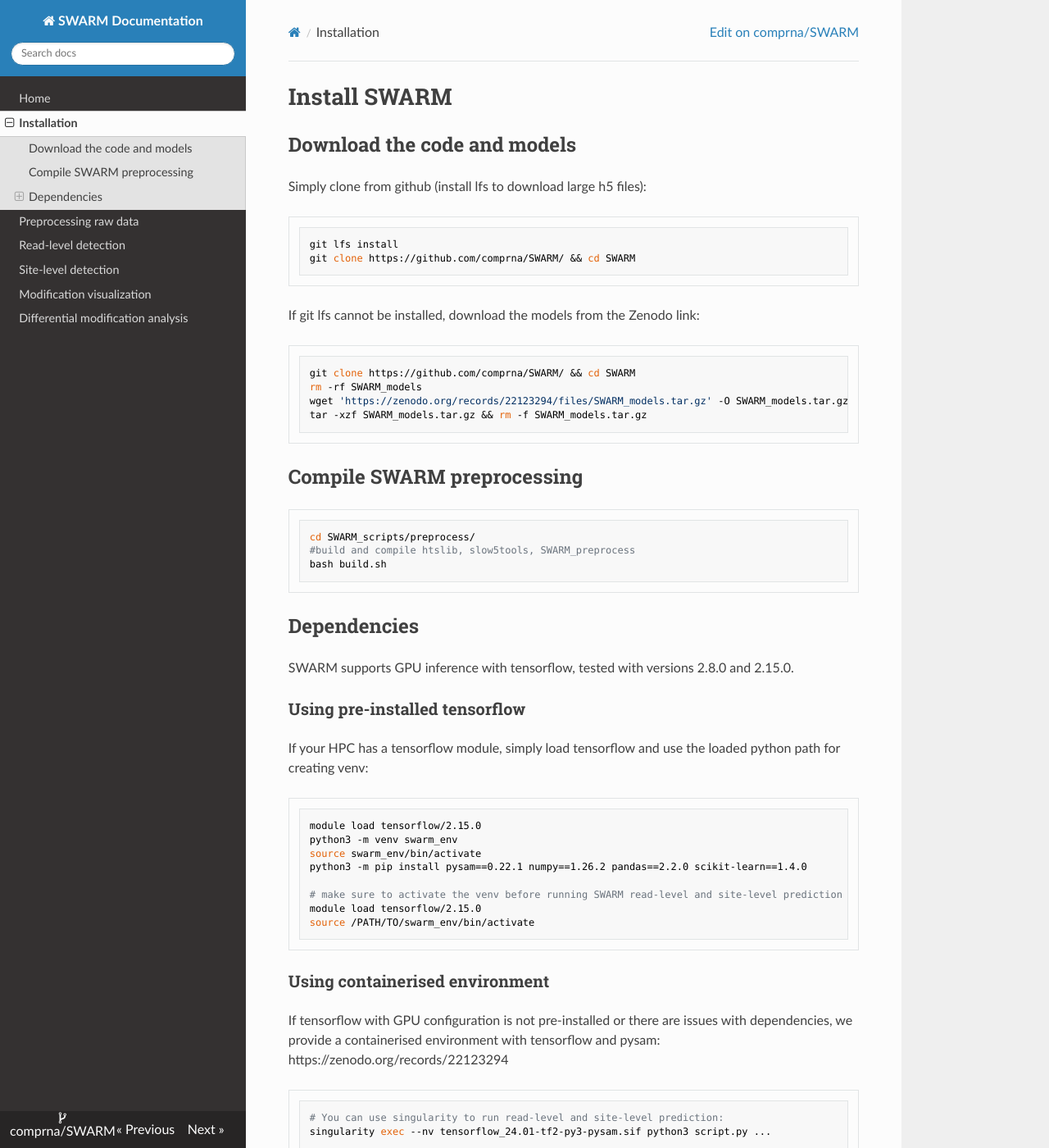
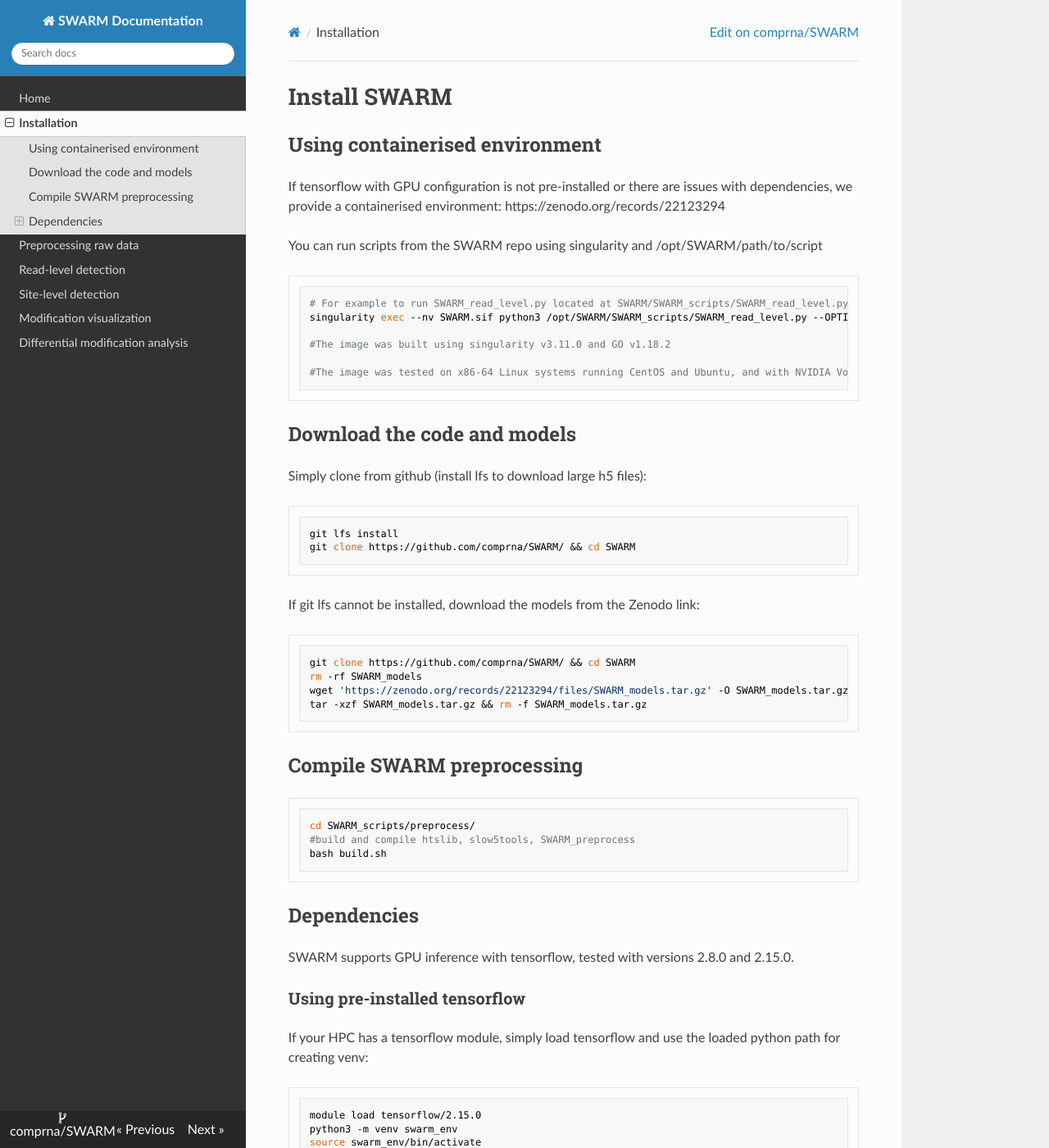
Before and after one commit to comprna/SWARM, an MkDocs documentation site: the page built from docs/installation.md, in a window 1280 px wide and 1400 px high. Shown: the whole window at 82% size. Built offline with MkDocs 1.6.1, drawn with Linux system fonts in a browser that asks for light colours; nearby versions of some CDN libraries; some of the changed text lies outside the part shown.

Commit message:
Update docs

````diff
--- a/docs/installation.md
+++ b/docs/installation.md
@@ -1,4 +1,18 @@
 # Install SWARM
+
+## Using containerised environment
+If tensorflow with GPU configuration is not pre-installed or there are issues with dependencies, we provide a containerised environment:
+https://zenodo.org/records/22123294
+
+You can run scripts from the SWARM repo using singularity and /opt/SWARM/path/to/script
+```
+# For example to run SWARM_read_level.py located at SWARM/SWARM_scripts/SWARM_read_level.py
+singularity exec --nv SWARM.sif python3 /opt/SWARM/SWARM_scripts/SWARM_read_level.py --OPTIONS
+
+#The image was built using singularity v3.11.0 and GO v1.18.2
+
+#The image was tested on x86-64 Linux systems running CentOS and Ubuntu, and with NVIDIA Volta, Hopper, and Blackwell GPUs
+```
 
 ## Download the code and models
 
@@ -42,13 +56,3 @@
 module load tensorflow/2.15.0
 source /PATH/TO/swarm_env/bin/activate
 ```
-
-### Using containerised environment
-If tensorflow with GPU configuration is not pre-installed or there are issues with dependencies, we provide a containerised environment with tensorflow and pysam:
-https://zenodo.org/records/22123294
-```
-# You can use singularity to run read-level and site-level prediction:
-singularity exec --nv tensorflow_24.01-tf2-py3-pysam.sif python3 script.py ...
-
-# Environment tested on NCI gadi HPC using singularity version 3.11.3 and NVIDIA Volta GPUs
-```
````
